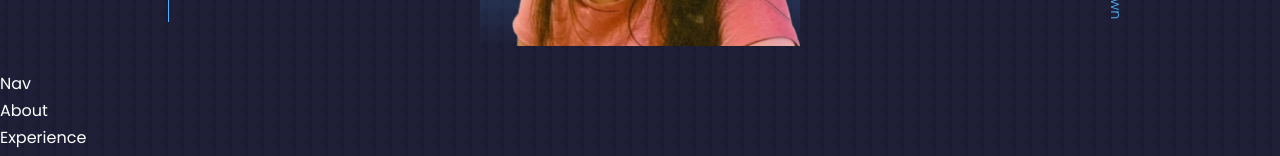
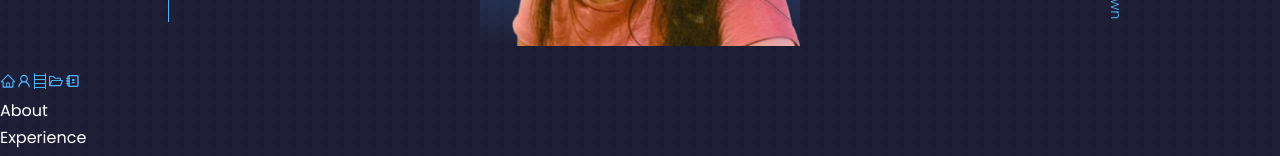
Before and after one commit to ananya-gta/my-portfolio-website, a React (Create React App) app: page / in a window 1280 px wide. Shown: the part 730-886 px from the top of the page. Built offline with nearby package versions, Linux system fonts and the light colour scheme.

Commit message:
Done with header. Added navigation bar

```diff
--- a/src/components/header/Header.jsx
+++ b/src/components/header/Header.jsx
@@ -14,6 +14,7 @@ const Header = () => {
         <CTA />
 
         <HeaderSocials />
+
         <div className="me">
           <img src={ME} alt="Ananya's Photo" />
         </div>
--- a/src/components/nav/Nav.jsx
+++ b/src/components/nav/Nav.jsx
@@ -1,9 +1,18 @@
 import React from 'react'
 import './nav.css'
+import {AiOutlineHome, AiOutlineUser, AiOutlineFolderOpen} from 'react-icons/ai'
+import {BsBookshelf} from 'react-icons/bs'
+import {TiContacts} from 'react-icons/ti'
 
 const Nav = () => {
   return (
-    <div>Nav</div>
+    <nav>
+      <a href="#"><AiOutlineHome /></a>
+      <a href="#about"><AiOutlineUser /></a>
+      <a href="#experience"><BsBookshelf /></a>
+      <a href="#portfolio"><AiOutlineFolderOpen /></a>
+      <a href="#contact"><TiContacts /></a>
+    </nav>
   )
 }
 
```
